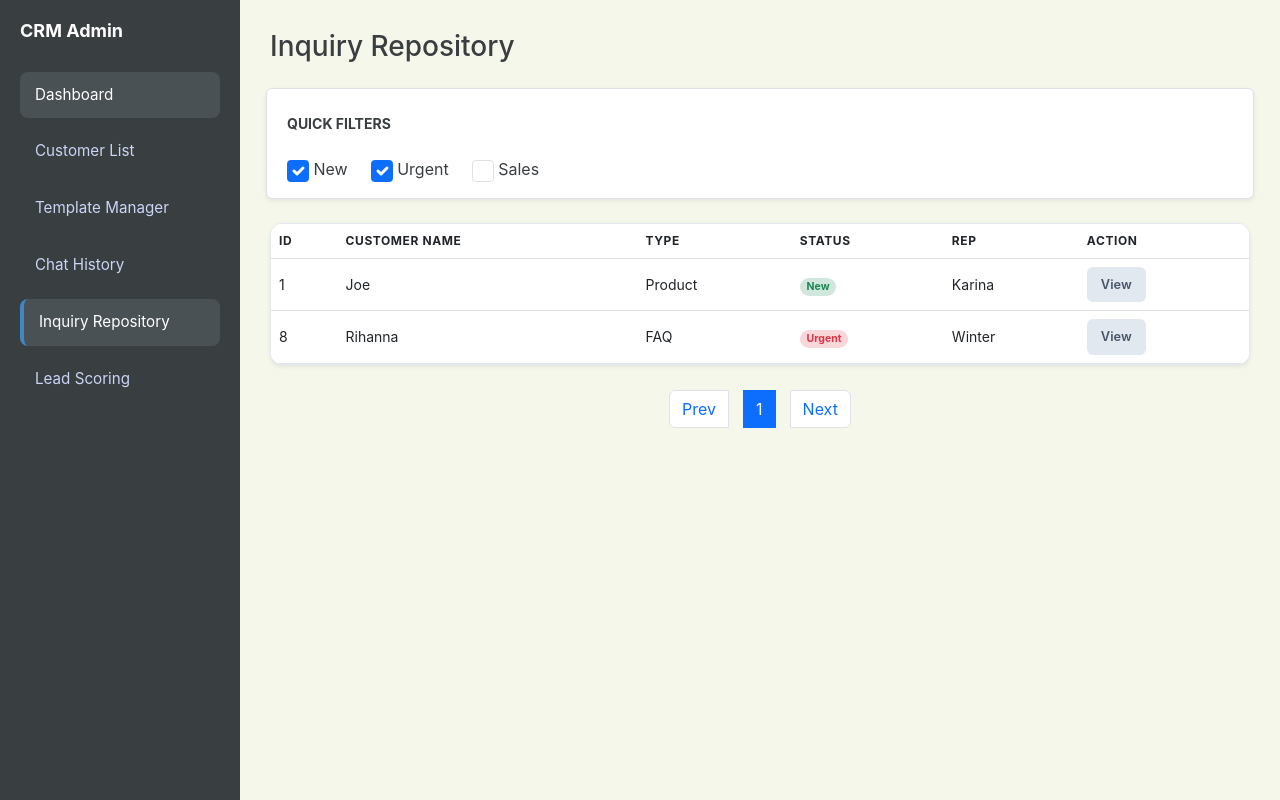
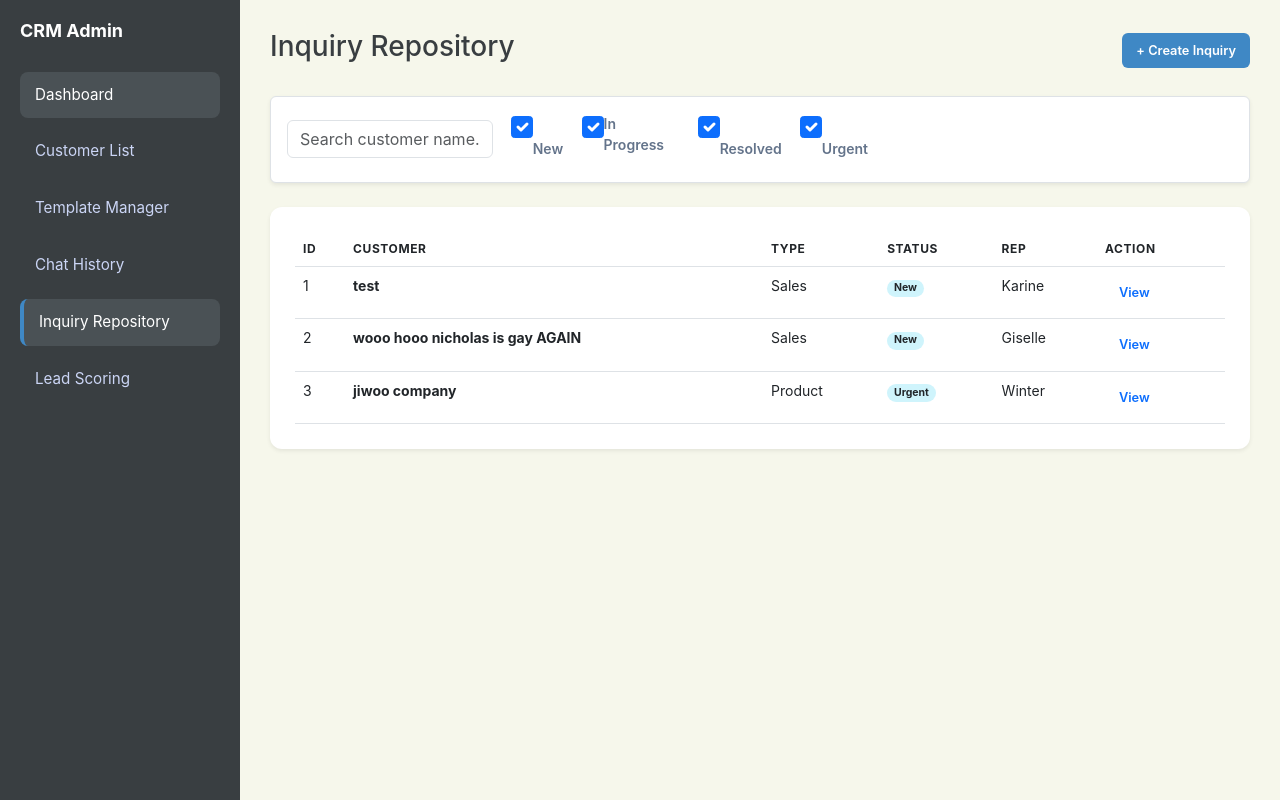
Before and after one commit to MaineJermaine/Automated-Initial-Whatsapp-Sales-JAANN, a Flask app: page /repository in a window 1280 px wide. Run offline with Flask 3, Linux system fonts and the light colour scheme; data comes from the database, SQL or seed files in the repository; both versions use the stored data as it was after the commit.

Commit message:
inquiry repository and search function

```diff
--- a/app.py
+++ b/app.py
@@ -2,12 +2,12 @@ from flask import Flask, render_template, request, redirect, url_for, jsonify
 from flask_sqlalchemy import SQLAlchemy
 
 app = Flask(__name__)
-# Move all configurations to the top
 app.config['SQLALCHEMY_DATABASE_URI'] = 'sqlite:///database.db'
 app.config['SQLALCHEMY_TRACK_MODIFICATIONS'] = False
 db = SQLAlchemy(app)
 
-# --- Database Model ---
+# --- 1. MODELS (All models must be defined before create_all) ---
+
 class Rule(db.Model):
     id = db.Column(db.Integer, primary_key=True)
     name = db.Column(db.String(100), nullable=False)
@@ -16,49 +16,90 @@ class Rule(db.Model):
     operation = db.Column(db.String(10), nullable=False, default='+')
     active = db.Column(db.Boolean, default=True)
 
-# Create tables if they don't exist
+class Inquiry(db.Model):
+    id = db.Column(db.Integer, primary_key=True)
+    customer = db.Column(db.String(100), nullable=False)
+    assigned_rep = db.Column(db.String(50))
+    inquiry_type = db.Column(db.String(50))
+    status = db.Column(db.String(20), default='New')
+    description = db.Column(db.Text)
+    notes = db.Column(db.Text)
+    messages = db.relationship('Message', backref='inquiry', cascade="all, delete-orphan")
+
+class Message(db.Model):
+    id = db.Column(db.Integer, primary_key=True)
+    inquiry_id = db.Column(db.Integer, db.ForeignKey('inquiry.id'), nullable=False)
+    sender = db.Column(db.String(50))
+    text = db.Column(db.Text)
+    time = db.Column(db.String(50))
+    is_agent = db.Column(db.Boolean, default=False)
+
+# Create tables logic
 with app.app_context():
     db.create_all()
 
-# --- ROUTES ---
+# --- 2. ROUTES ---
 
-# 1. Main Dashboard
-# Update this in your app.py
 @app.route('/')
 @app.route('/dashboard')
 def dashboard():
-    # Fetch all rules so the search bar knows they exist immediately
     all_rules = Rule.query.all()
-    return render_template('admin_dashboard_main_hub.html', all_rules=all_rules)
+    # ADD THIS LINE: Fetch all inquiries too
+    all_inquiries = Inquiry.query.all()
+    return render_template('admin_dashboard_main_hub.html',
+                           all_rules=all_rules,
+                           all_inquiries=all_inquiries)
 
-# 2. Customer List
 @app.route('/customers')
 def customers():
     return render_template('customer-list.html')
 
-# 3. Chat History
 @app.route('/history')
 def history():
     return render_template('chat-history.html')
 
-# 4. Templates
 @app.route('/templates-manager')
 def templates_manager():
     return render_template('auto_reply_template_manager.html')
 
-# 5. Inquiry Repository
 @app.route('/repository')
 def repository():
     return render_template('inquiry-repository.html')
 
-# 6. Lead Scoring (Main Page)
 @app.route('/scoring')
 def lead_scoring():
-    # We query the rules here so they show up on the merged page
     rules = Rule.query.all()
     return render_template('lead-scoring.html', rules=rules)
 
-# 7. Add Rule Configuration
+# Route to show the Detail/Chat page
+@app.route('/inquiry/<int:id>')
+def inquiry_detail(id):
+    inquiry = Inquiry.query.get_or_404(id)
+    return render_template('inquiry_detail.html', inquiry=inquiry)
+
+# API to fetch messages for the chat
+@app.route('/api/inquiry/<int:id>/messages')
+def get_messages(id):
+    inquiry = Inquiry.query.get_or_404(id)
+    messages = [{'sender': m.sender, 'text': m.text, 'time': m.time, 'is_agent': m.is_agent} for m in inquiry.messages]
+    return jsonify(messages)
+
+# API to send a new message
+@app.route('/api/inquiry/<int:id>/message', methods=['POST'])
+def send_message(id):
+    data = request.get_json()
+    new_msg = Message(
+        inquiry_id=id,
+        sender="Admin", # Or use data.get('sender')
+        text=data.get('text'),
+        time="Just now", # You can use datetime.now() for real timestamps
+        is_agent=True
+    )
+    db.session.add(new_msg)
+    db.session.commit()
+    return jsonify({"ok": True})
+
+# Lead Scoring Logic (Add/Edit/Delete)
 @app.route('/add_rule', methods=['GET', 'POST'])
 def add_rule():
     if request.method == 'POST':
@@ -71,10 +112,9 @@ def add_rule():
         )
         db.session.add(new_rule)
         db.session.commit()
-        return redirect(url_for('lead_scoring')) # Updated to lead_scoring
+        return redirect(url_for('lead_scoring'))
     return render_template('rule_form.html', rule=None, title="New Rule Configuration")
 
-# 8. Edit Rule
 @app.route('/edit_rule/<int:id>', methods=['GET', 'POST'])
 def edit_rule(id):
     rule = Rule.query.get_or_404(id)
@@ -85,10 +125,9 @@ def edit_rule(id):
         rule.operation = request.form.get('operation')
         rule.active = True if request.form.get('active') else False
         db.session.commit()
-        return redirect(url_for('lead_scoring')) # Updated to lead_scoring
+        return redirect(url_for('lead_scoring'))
     return render_template('rule_form.html', rule=rule, title="Edit Rule Configuration")
 
-# 9. Delete Rule
 @app.route('/delete_rule/<int:id>')
 def delete_rule(id):
     rule = Rule.query.get_or_404(id)
@@ -96,7 +135,6 @@ def delete_rule(id):
     db.session.commit()
     return redirect(url_for('lead_scoring'))
 
-# 10. AJAX Toggle
 @app.route('/toggle_status/<int:id>', methods=['POST'])
 def toggle_status(id):
     rule = Rule.query.get_or_404(id)
@@ -105,10 +143,49 @@ def toggle_status(id):
     db.session.commit()
     return jsonify({'success': True})
 
+# --- 3. INQUIRY REPOSITORY API ---
+
+@app.route('/api/inquiries')
+def get_inquiries():
+    search = request.args.get('search', '').lower()
+    status_filters = request.args.getlist('status[]')
+
+    query = Inquiry.query
+    if search:
+        query = query.filter(Inquiry.customer.ilike(f'%{search}%'))
+    if status_filters:
+        query = query.filter(Inquiry.status.in_(status_filters))
+
+    inquiries = query.all()
+    return jsonify([
+        {'id': i.id, 'customer': i.customer, 'inquiry_type': i.inquiry_type,
+         'status': i.status, 'assigned_rep': i.assigned_rep} for i in inquiries
+    ])
+
+@app.route('/inquiry/new')
+def inquiry_new():
+    return render_template('inquiry_new.html')
+
+@app.route('/api/inquiry/create', methods=['POST'])
+def api_create_inquiry():
+    data = request.get_json()
+    new_inquiry = Inquiry(
+        customer=data.get('customer'),
+        assigned_rep=data.get('assigned_rep'),
+        inquiry_type=data.get('inquiry_type'),
+        status=data.get('status', 'New'),
+        description=data.get('description', ''),
+        notes=data.get('notes', '')
+    )
+    db.session.add(new_inquiry)
+    db.session.commit()
+    return jsonify({"ok": True, "id": new_inquiry.id})
+
 # --- Error Handlers ---
 @app.errorhandler(404)
 def page_not_found(e):
     return render_template('404.html'), 404
 
+# --- START SERVER (This must always be at the very bottom!) ---
 if __name__ == '__main__':
     app.run(debug=True, port=5000)
--- a/templates/inquiry-repository.html
+++ b/templates/inquiry-repository.html
@@ -19,33 +19,68 @@
     </aside>
 
     <main class="main">
-        <div class="header d-flex justify-content-between mb-4"><h1 class="h3">Inquiry Repository</h1></div>
-
-        <div class="filter-group p-3 bg-white border rounded mb-4 shadow-sm row g-2">
-            <div class="col-12 fw-bold small text-uppercase">Quick Filters</div>
-            <div class="col-6 col-md-auto"><input type="checkbox" checked class="form-check-input"> New</div>
-            <div class="col-6 col-md-auto"><input type="checkbox" checked class="form-check-input"> Urgent</div>
-            <div class="col-6 col-md-auto"><input type="checkbox" class="form-check-input"> Sales</div>
+        <div class="header d-flex justify-content-between mb-4">
+            <h1 class="h3">Inquiry Repository</h1>
+            <a href="/inquiry/new" class="btn btn-blue">+ Create Inquiry</a>
         </div>
 
-        <div class="card p-0 shadow-sm overflow-hidden">
+        <div class="filter-group p-3 bg-white border rounded mb-4 shadow-sm">
+            <div class="row g-3 align-items-center">
+                <div class="col-md-4">
+                    <input type="text" id="search-input" class="form-control" placeholder="Search customer name...">
+                </div>
+                <div class="col-md-8 d-flex gap-3" id="status-filters">
+                    {% for s in ["New", "In Progress", "Resolved", "Urgent"] %}
+                    <div class="form-check">
+                        <input class="form-check-input filter-cb" type="checkbox" value="{{s}}" id="f-{{s}}" checked>
+                        <label class="form-check-label small" for="f-{{s}}">{{s}}</label>
+                    </div>
+                    {% endfor %}
+                </div>
+            </div>
+        </div>
+
+        <div class="card shadow-sm border-0">
             <div class="table-responsive">
                 <table class="table table-hover mb-0">
                     <thead class="bg-light text-muted small text-uppercase">
-                        <tr><th>ID</th><th>Customer Name</th><th>Type</th><th>Status</th><th>Rep</th><th>Action</th></tr>
+                        <tr><th>ID</th><th>Customer</th><th>Type</th><th>Status</th><th>Rep</th><th>Action</th></tr>
                     </thead>
-                    <tbody class="align-middle">
-                        <tr><td>1</td><td>Joe</td><td>Product</td><td><span class="badge rounded-pill bg-success-subtle text-success">New</span></td><td>Karina</td><td><button class="btn btn-sm btn-gray" onclick="viewInquiry(1)">View</button></td></tr>
-                        <tr><td>8</td><td>Rihanna</td><td>FAQ</td><td><span class="badge rounded-pill bg-danger-subtle text-danger">Urgent</span></td><td>Winter</td><td><button class="btn btn-sm btn-gray" onclick="viewInquiry(8)">View</button></td></tr>
-                    </tbody>
+                    <tbody id="inquiry-tbody">
+                        </tbody>
                 </table>
             </div>
         </div>
+    </main>
 
-        <nav class="mt-4"><ul class="pagination justify-content-center"><li class="page-item"><a class="page-link" href="#">Prev</a></li><li class="page-item active"><a class="page-link" href="#">1</a></li><li class="page-item"><a class="page-link" href="#">Next</a></li></ul></nav>
-    </main>
-    <script>function viewInquiry(id) { alert("Opening Inquiry #" + id); }</script>
-    <script src="https://cdn.jsdelivr.net/npm/bootstrap@5.3.0/dist/js/bootstrap.bundle.min.js"></script>
-    <script src="{{ url_for('static', filename='app.js') }}"></script>
+    <script>
+        async function refreshTable() {
+            const search = document.getElementById('search-input').value;
+            const checkboxes = document.querySelectorAll('.filter-cb:checked');
+            let url = `/api/inquiries?search=${search}`;
+            checkboxes.forEach(cb => url += `&status[]=${cb.value}`);
+
+            const res = await fetch(url);
+            const data = await res.json();
+
+            const tbody = document.getElementById('inquiry-tbody');
+            tbody.innerHTML = data.map(i => `
+                <tr>
+                    <td>${i.id}</td>
+                    <td><b>${i.customer}</b></td>
+                    <td>${i.inquiry_type}</td>
+                    <td><span class="badge rounded-pill bg-info-subtle text-dark">${i.status}</span></td>
+                    <td>${i.assigned_rep}</td>
+                    <td><a href="/inquiry/${i.id}" class="btn btn-sm btn-outline-primary">View</a></td>
+                </tr>
+            `).join('');
+        }
+
+        document.getElementById('search-input').addEventListener('input', refreshTable);
+        document.querySelectorAll('.filter-cb').forEach(cb => cb.addEventListener('change', refreshTable));
+
+        // Initial load
+        window.onload = refreshTable;
+    </script>
 </body>
 </html>
--- a/templates/rule_form.html
+++ b/templates/rule_form.html
@@ -69,7 +69,7 @@
                             </div>
 
                             <div class="d-flex justify-content-end gap-2 border-top pt-3">
-                                <a href="{{ url_for('index') }}" class="btn btn-outline-secondary px-4">Cancel</a>
+                                <a href="{{ url_for('lead_scoring') }}" class="btn btn-outline-secondary px-4">Cancel</a>
                                 <button type="submit" class="btn btn-primary px-4">
                                     {{ 'Update Rule' if rule else 'Save Rule' }}
                                 </button>
```
Also changed, not shown: static/style.css (+35 -0 lines), templates/admin_dashboard_main_hub.html (+15 -6 lines), templates/inquiry_detail.html (added, +97 -0 lines), templates/inquiry_new.html (added, +92 -0 lines), instance/database.db.
